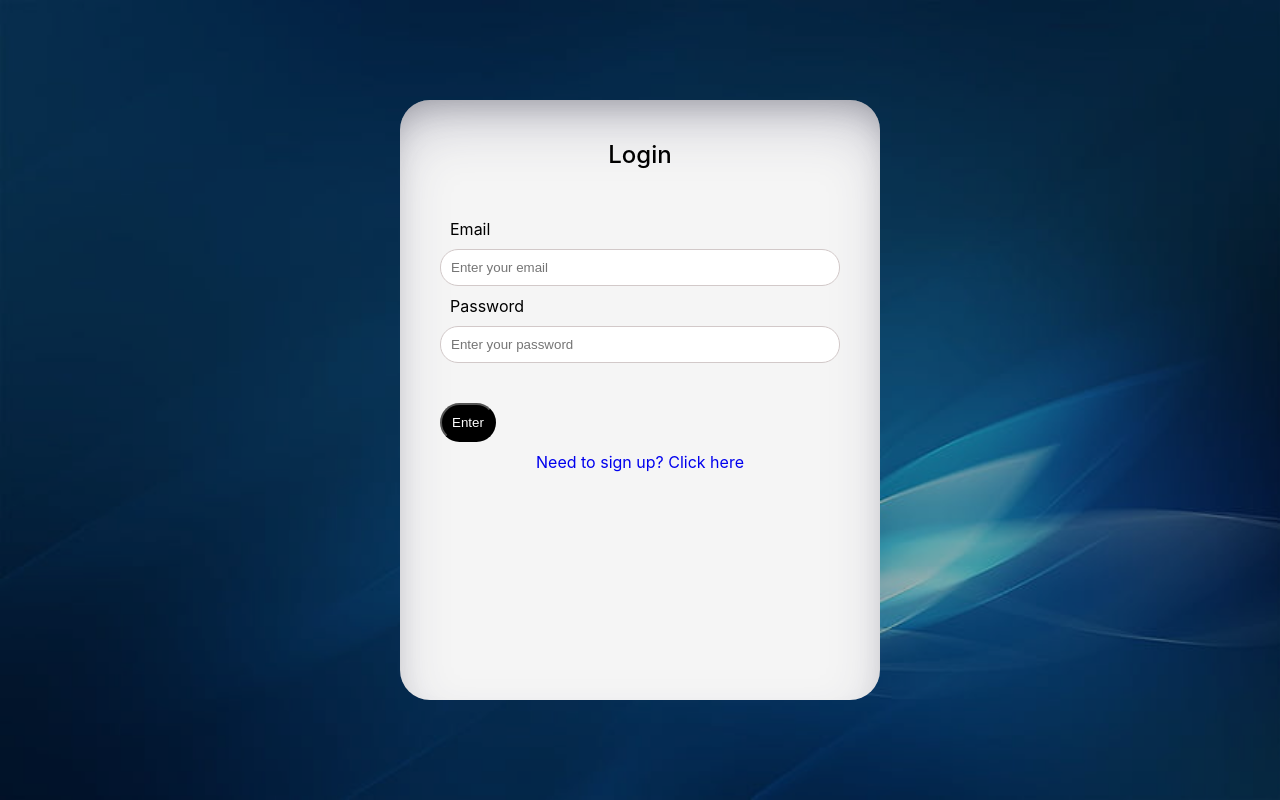
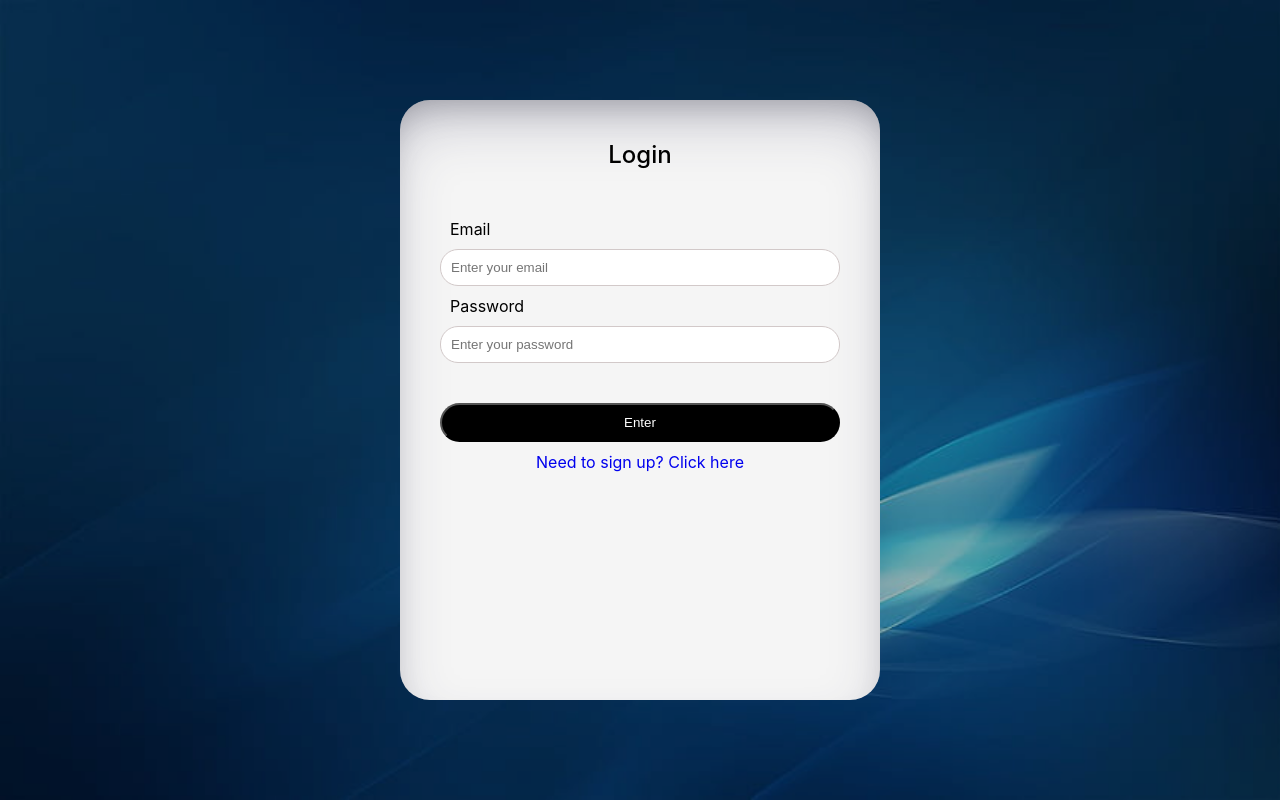
Before and after one commit to johnski9000/booking-system, a Next.js app: page /login in a window 1280 px wide. Built offline with nearby package versions, Linux system fonts and the light colour scheme; no server answers.

Commit message:
fixed auth context

```diff
--- a/pages/signup.js
+++ b/pages/signup.js
@@ -6,6 +6,7 @@ import { useRouter } from 'next/navigation'
 import signUp from "../firebase/signup";
 import Link from "next/link"
 import signIn from "../firebase/signin";
+import { useAuthContext } from "../context/AuthContext";
 
 
 export default function SignUp() {
--- a/styles/Home.module.css
+++ b/styles/Home.module.css
@@ -78,6 +78,7 @@
   border-radius: 22px;
   margin-top: 40px;
   margin-bottom: 10px;
+  width: 100%;
 }
 .got_account {
   text-decoration: unset;
```
